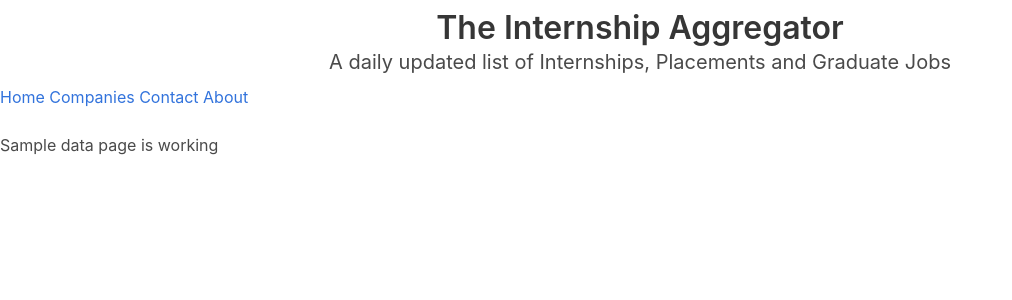
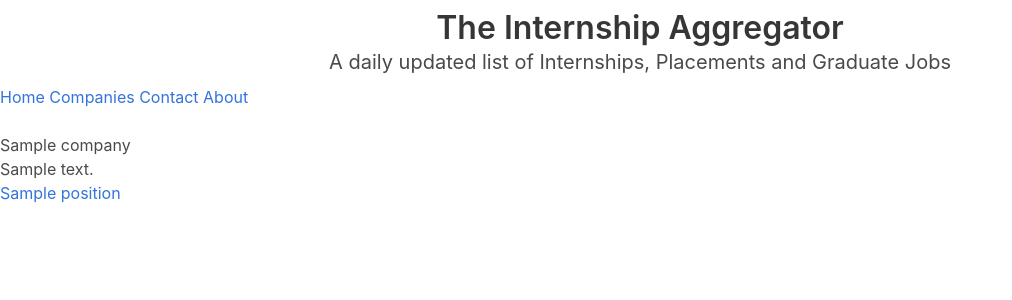
Before and after one commit to yasserqureshi1/internship-aggregator, a Flask app: template app/templates/company_page.html in a window 1280 px wide. Shown: the top 300 px of the page, without its empty margins (0-1012 px from the left). Run offline with Flask 2, Linux system fonts and the light colour scheme; the template is opened without the code that fills it: most values are stand-ins (such as "Sample title", 1, 10 or a date in 2020).

Commit message:
Added basic lists of roles

```diff
--- a/app/templates/company_page.html
+++ b/app/templates/company_page.html
@@ -1,10 +1,19 @@
 {% extends "base.html" %}
 {% block content %}
 
-<div class="">
-    <h1 class="header">{{ data }} page is working</h1>
-
-
+<div class="header-company">
+    <h4 class="company-title">{{company.name}}</h4>
+    <h6 class="company-description">{{company.description}}</h6>
 </div>
 
+<div class="tiled-position-company">
+    {% for position in positions %}
+    <div>
+        <a href="{{position.url}}">
+            <p>{{position.name}}</p>
+        </a>
+
+    </div>
+    {% endfor %}
+</div>
 {% endblock %}
```
